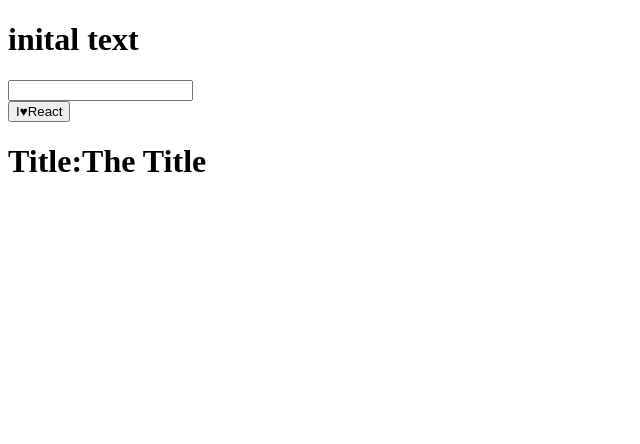
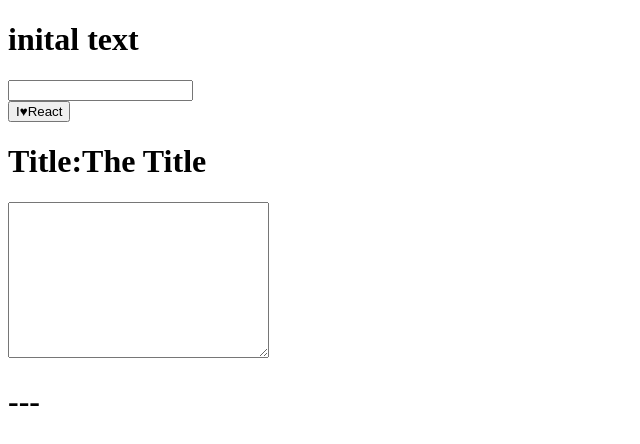
Before and after one commit to jchadhowell/react-lab, a React (Create React App) app: page / in a window 1280 px wide. Shown: the top 444 px of the page, without its empty margins (0-640 px from the left). Built offline with nearby package versions, Linux system fonts and the light colour scheme.

Commit message:
synthetic events

```diff
--- a/src/App.js
+++ b/src/App.js
@@ -7,8 +7,10 @@
     super();
 
     this.state = {
-      txt: "inital text"
+      txt: "inital text",
+      currentEvent: "---"
     }
+    this.update = this.update.bind(this);
   }
 
   render(){
@@ -19,12 +21,24 @@
         <Widget update={this.update.bind(this)} />
         <Button>I<Heart/>React</Button>
         <Title text='The Title'/>
+        <textarea
+          onKeyPress={this.update}
+          onCopy = {this.update}
+          onCut = {this.update}
+          onPaste = {this.update}
+          onFocus = {this.update}
+          onBlur = {this.update}
+          onDoubleClick = {this.update}
+          cols="30"
+          rows="10"
+        />
+        <h1>{this.state.currentEvent}</h1>
       </div>
     )
   }
 
   update(e){
-    this.setState({txt:e.target.value});
+    this.setState({currentEvent:e.type});
   }
 }
 
```
